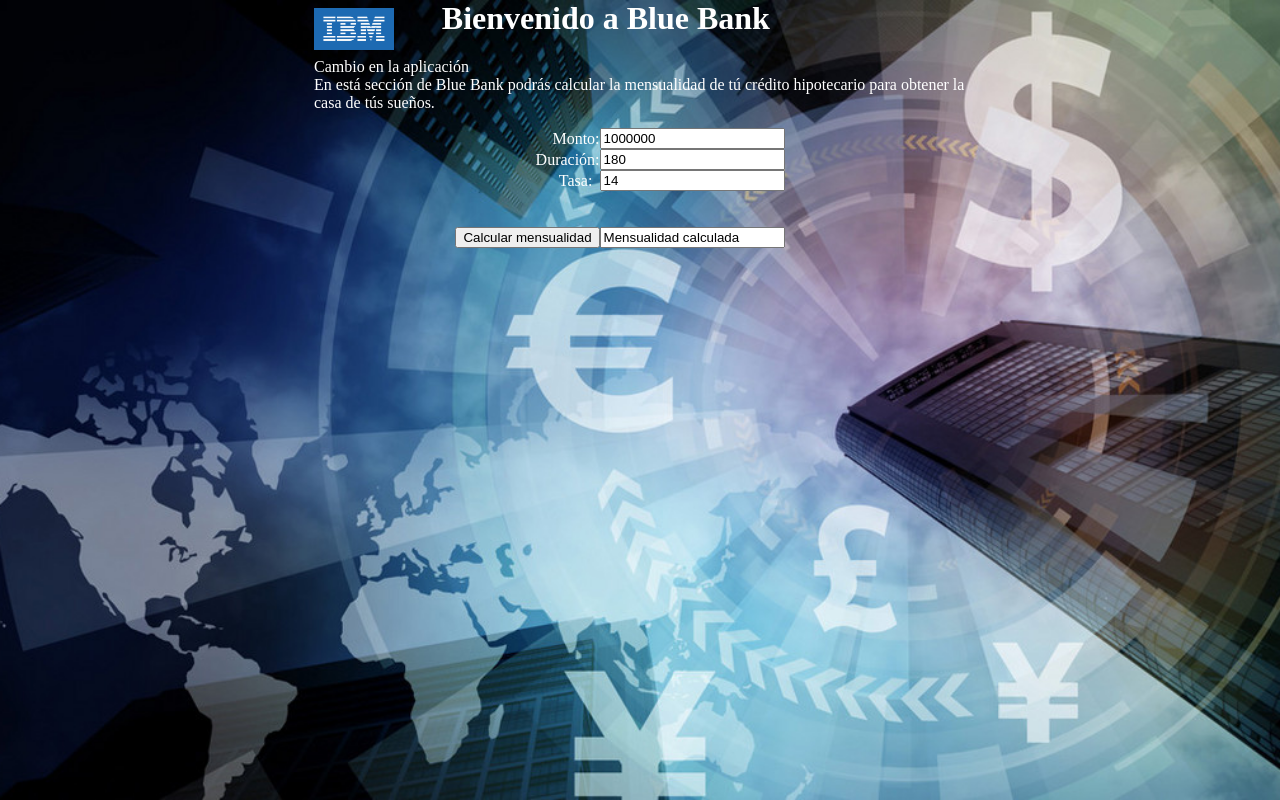
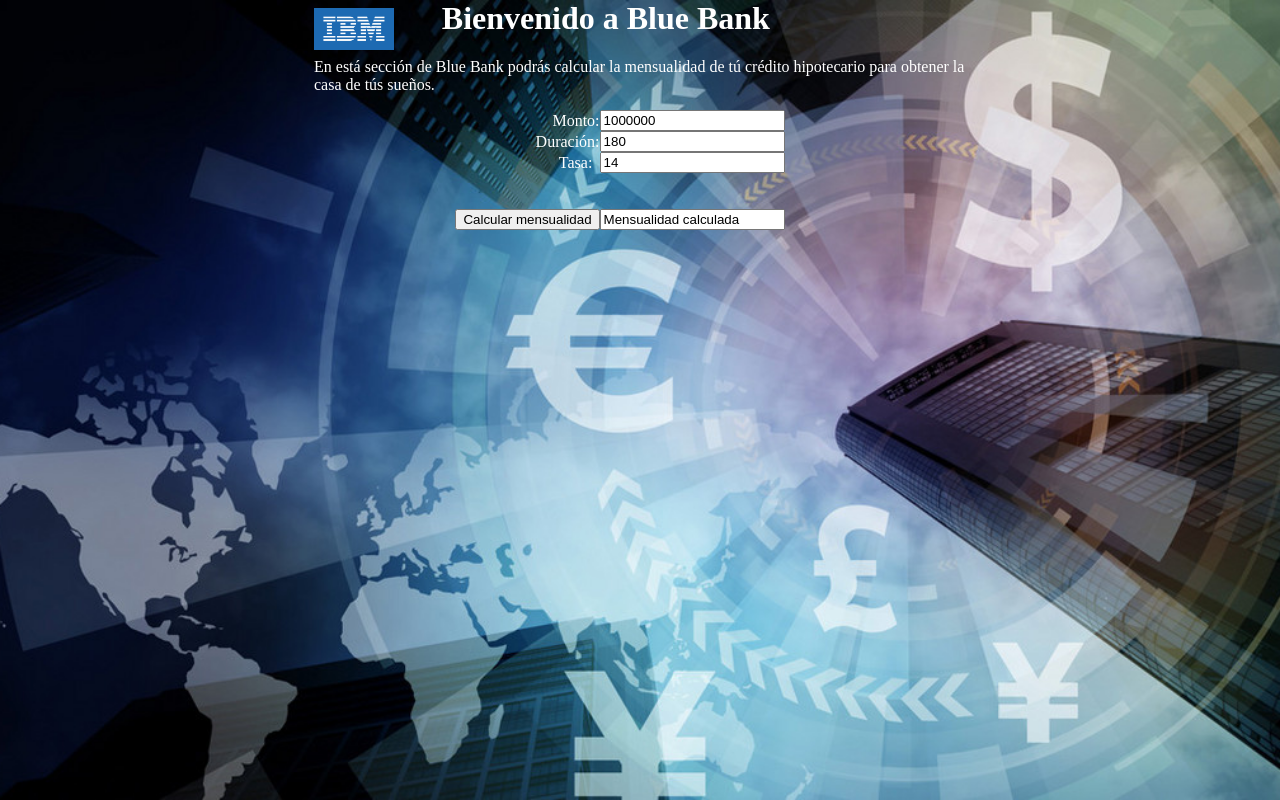
Before and after one commit to wolfmanx23/cliente-api-kube, a website: page public/index.html in a window 1280 px wide. Drawn offline with Linux system fonts and the light colour scheme.

Commit message:
Update index.html

```diff
--- a/public/index.html
+++ b/public/index.html
@@ -52,7 +52,7 @@
             </tr>
             <tr>
               <td colspan="2" width="312">
-                <p><font color="white">Cambio en la aplicación</font>
+                <p><font color="white"></font>
 				        </p>
               </td>
             </tr>
```
